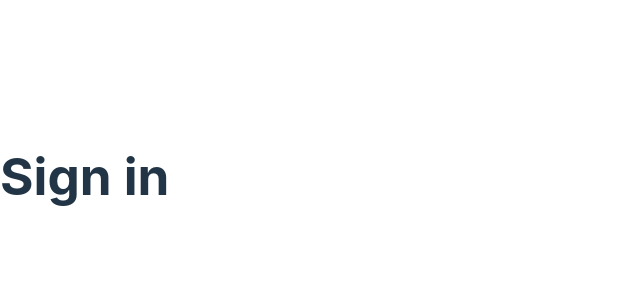
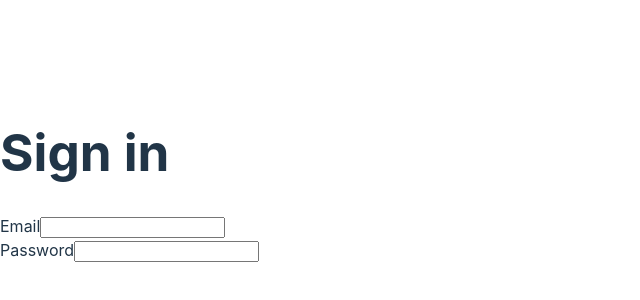
Before and after one commit to rarya618/winter-workshops, a React (Vite) app in the folder app/: page /sign-in in a window 1280 px wide. Shown: the part 224-524 px from the top of the page, without its empty margins (0-640 px from the left). Built offline with nearby package versions, Linux system fonts and the light colour scheme.

Commit message:
Added basic UI

```diff
--- a/app/src/views/SignIn.tsx
+++ b/app/src/views/SignIn.tsx
@@ -1,11 +1,18 @@
 const SignIn = () => {
-  // write code here
+  let formInputs = [
+    {label: "Email", id: "email", type: "email"},
+    {label: "Password", id: "password", type: "password"}
+  ];
 
-  return (
-    <>
+  return (<>
     <h1>Sign in</h1>
-    </>
-  )
+    {formInputs.map(formInput => {
+      return (<div>
+        <label>{formInput.label}</label>
+        <input id={formInput.id} type={formInput.type}/>
+      </div>)
+    })}
+  </>)
 }
 
 export default SignIn
```
